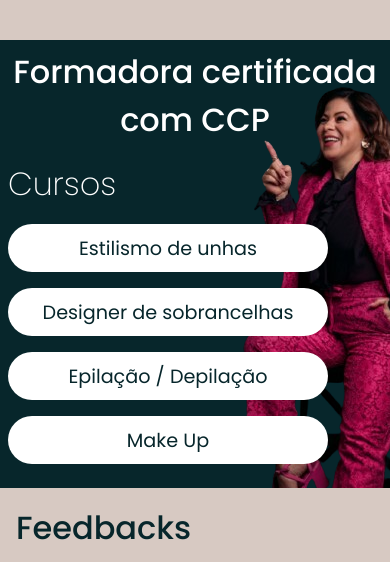
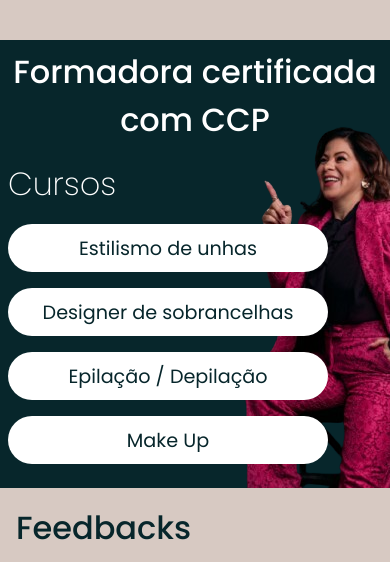
Before and after one commit to MoraesTon/cirleiafrancisca, a plain HTML site: page index.html in a window 390 px wide. Shown: the part 1919-2481 px from the top of the page. Drawn offline with Linux system fonts and the light colour scheme.

Commit message:
Small screen corrections
Correction for small screens

```diff
--- a/styles/mobile.css
+++ b/styles/mobile.css
@@ -130,7 +130,7 @@
     }
 
     .courses .courses-hero-img {
-        z-index: 997;
+        z-index: 897;
 
         position: absolute;
         right: -6rem;
@@ -140,6 +140,8 @@
     .courses .courses-hero-img img {
         width: 100%;
         height: auto;
+
+        z-index: 994;
     }
 
     /* FEEDBACKS SECTION */
@@ -193,7 +195,7 @@
     }
 }
 
-@media only screen and (max-width: 900px) {
+@media only screen and (max-width: 1000px) {
      /* COURSES SECTION */
 
      .courses {
@@ -215,7 +217,7 @@
 
         position: absolute;
         right: -6rem;
-        top: 1rem;
+        top: 3.5rem;
     }
 
     .courses .courses-hero-img img {
--- a/styles/styles.css
+++ b/styles/styles.css
@@ -184,6 +184,7 @@ header img {
 .courses .sub-header {
     color: white;
     text-align: center;
+    z-index: 999;
 }
 
 .courses .sub-title {
```
